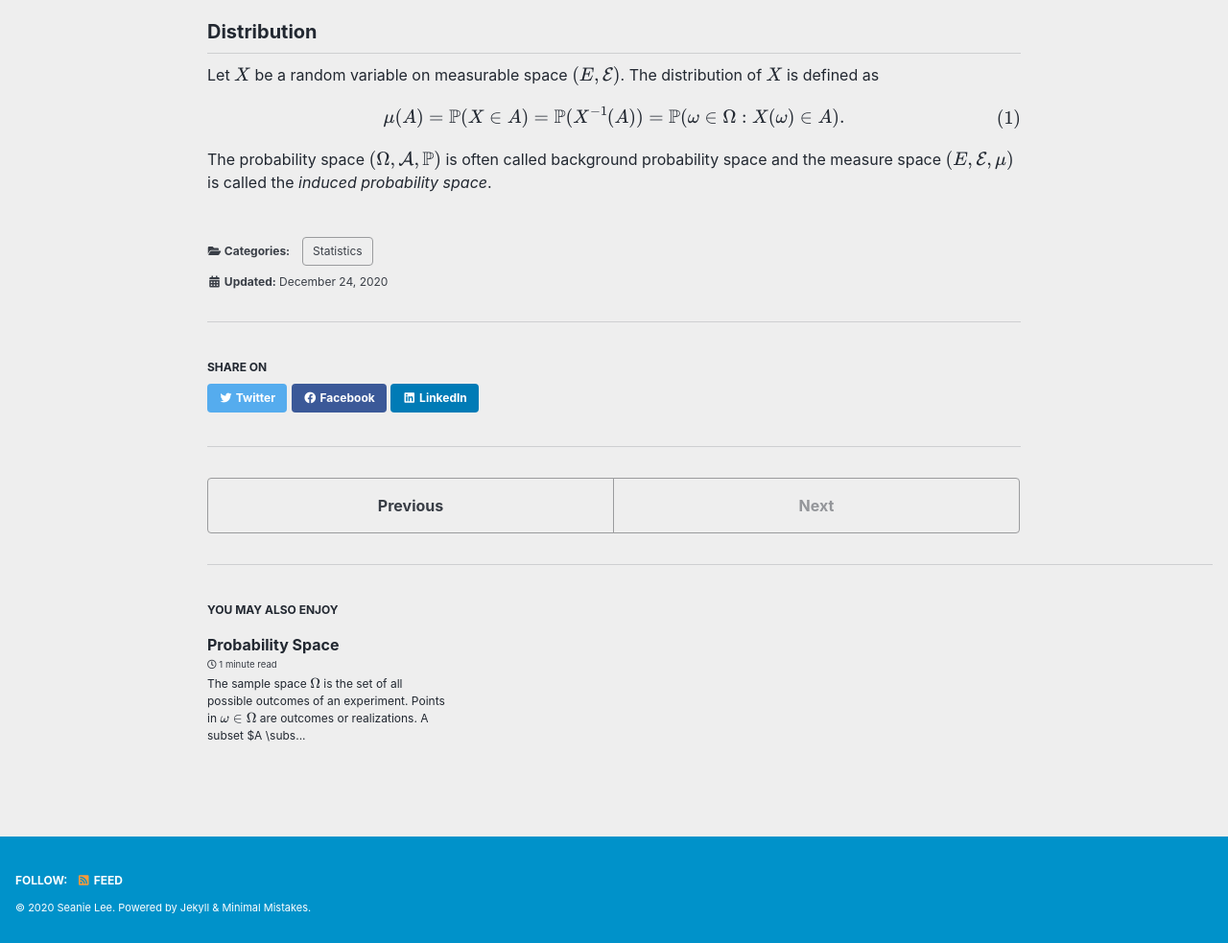
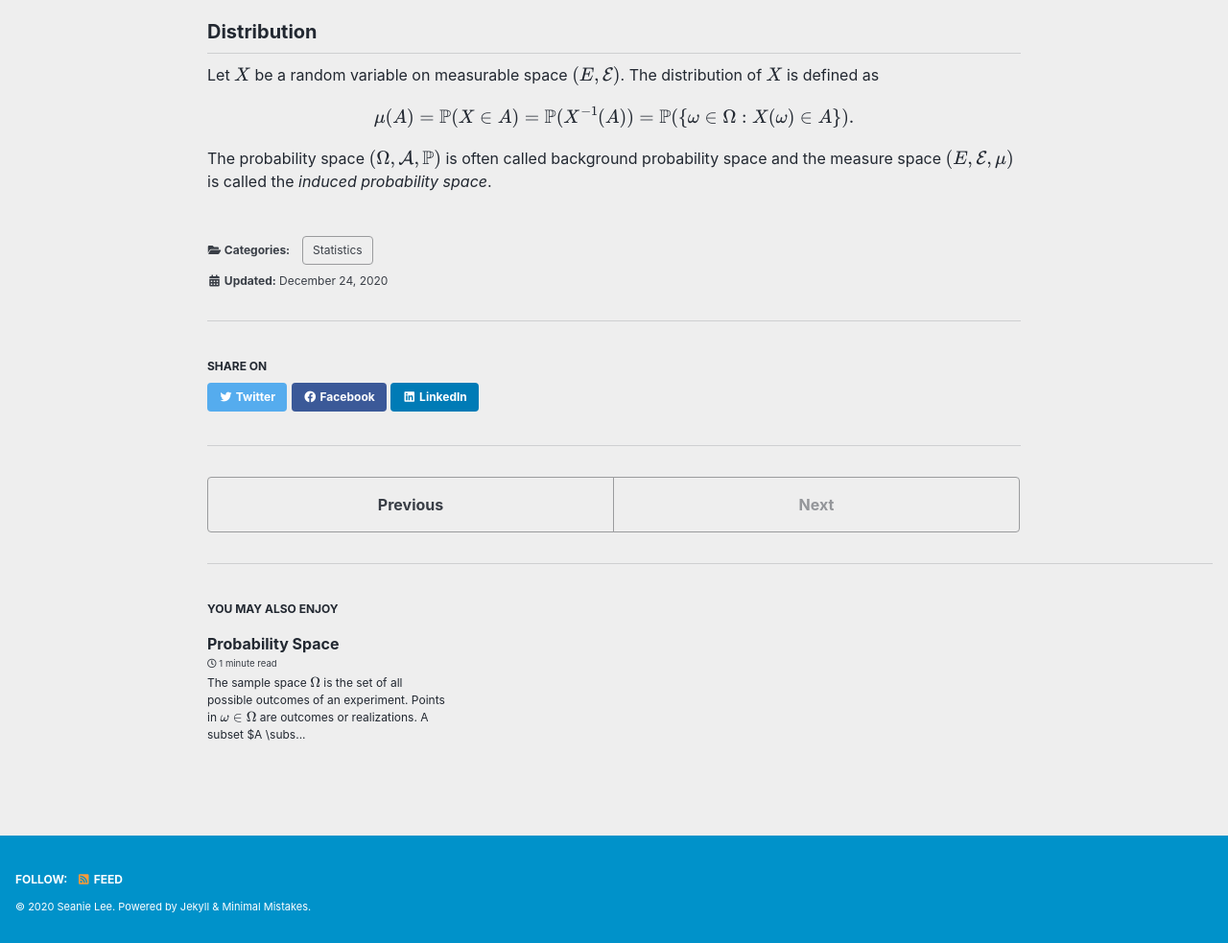
Before and after one commit to seanie12/blog, a Jekyll site: the page built from _posts/2020-12-24-random-variable.md, in a window 1280 px wide. Shown: the part 585-1568 px from the top of the page at 96% size. Built offline with Jekyll 4.4.1, drawn with Linux system fonts in a browser that asks for light colours; cached includes are drawn as plain includes; formulas are drawn with MathJax 3.

Commit message:
Update 2020-12-24-random-variable.md

```diff
--- a/_posts/2020-12-24-random-variable.md
+++ b/_posts/2020-12-24-random-variable.md
@@ -23,6 +23,6 @@ If we set $E  = \mathbb{R}$, we take $\mathcal{E}$ to be the smallest $\sigma$-f
 ## Distribution
 Let $X$ be a random variable on measurable space $(E, \mathcal{E})$. The distribution of $X$ is defined as
 
-\begin{equation}\mu(A) =  \mathbb{P}(X \in A) = \mathbb{P}(X^{-1}(A))  = \mathbb{P}(\{ \omega \in \Omega: X(\omega)\in A\}).\end{equation}
+$$\mu(A) =  \mathbb{P}(X \in A) = \mathbb{P}(X^{-1}(A))  = \mathbb{P}(\{ \omega \in \Omega: X(\omega)\in A\}).$$
 
 The probability space $(\Omega, \mathcal{A}, \mathbb{P})$ is often called background probability space and the measure space $(E, \mathcal{E}, \mu)$ is called the *induced probability space*.
```
